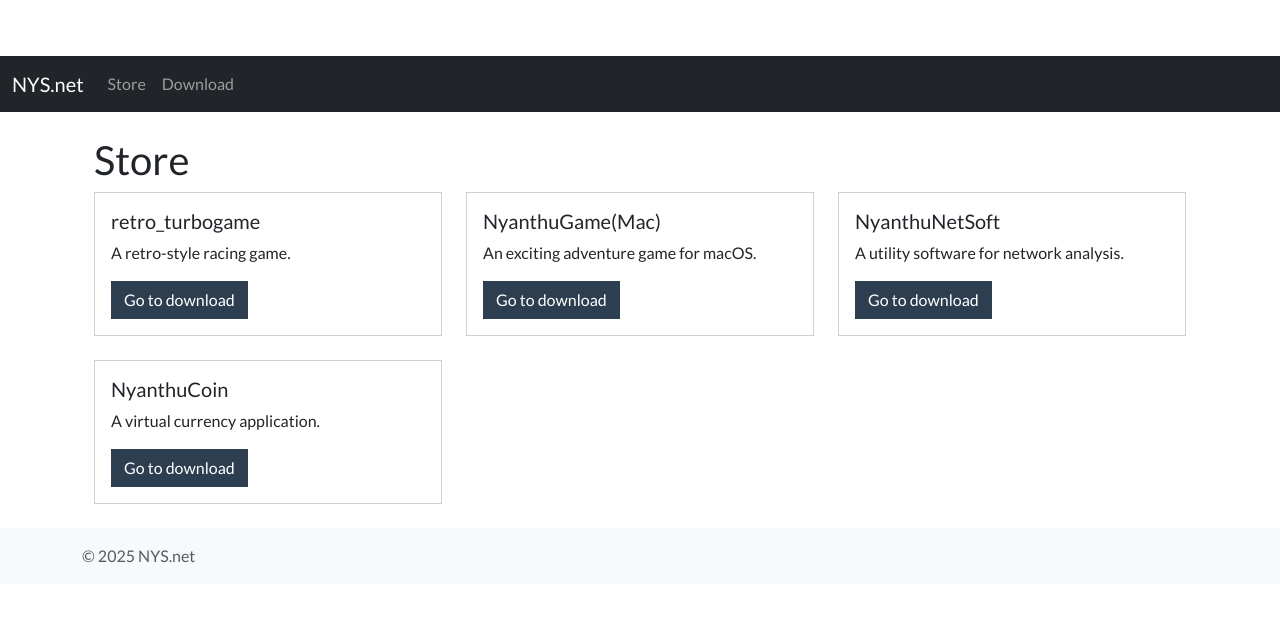
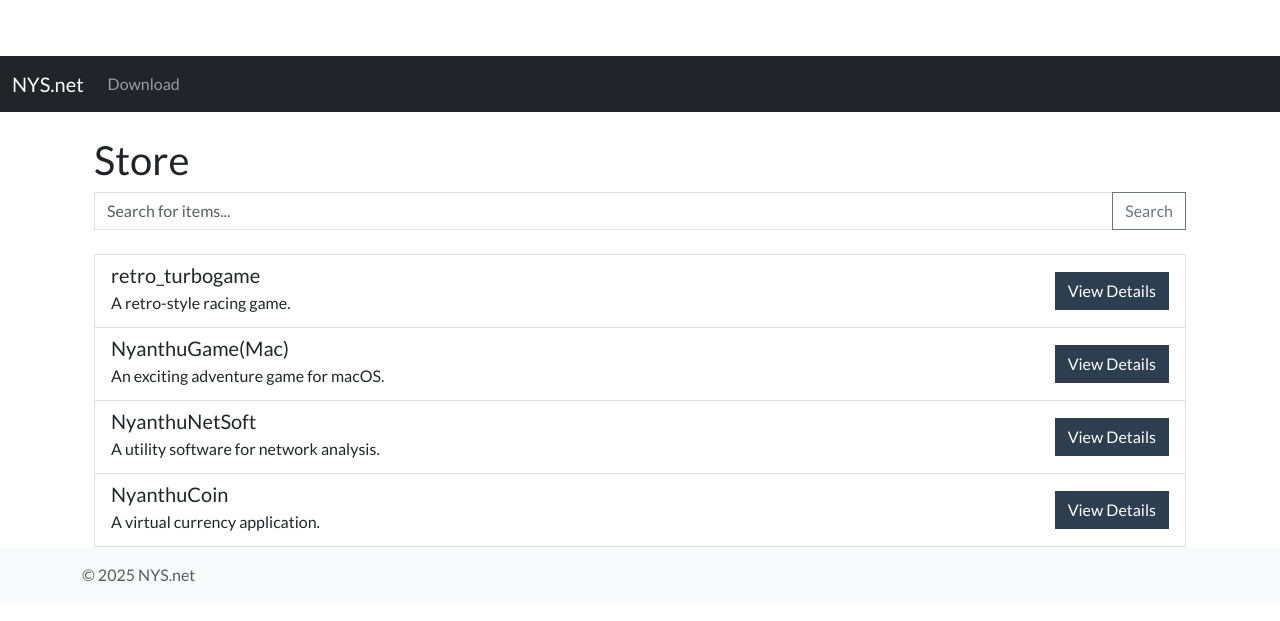
Before and after one commit to nyanthu-okabe/nys.net, a Flask app: page /store in a window 1280 px wide. Shown: the top 621 px of the page. Run offline with Flask 3, Linux system fonts and the light colour scheme.

Commit message:
up to date

```diff
--- a/main.py
+++ b/main.py
@@ -1,4 +1,4 @@
-from flask import Flask, render_template, abort, redirect
+from flask import Flask, render_template, abort, redirect, request
 
 app = Flask(__name__)
 
@@ -18,9 +18,7 @@ for i, item in enumerate(items):
 def index():
     return render_template("index.html")
 
-@app.route("/dl")
-def dl_list():
-    return render_template("dl.html", cards=items)
+
 
 @app.route("/dl/<item_code>")
 def dl_item(item_code):
@@ -34,7 +32,16 @@ def dl_item(item_code):
 # store ページでカード一覧表示
 @app.route("/store")
 def store():
-    return render_template("store.html", cards=items)
+    search_query = request.args.get('q', '')
+    if search_query:
+        filtered_cards = [
+            card for card in items
+            if search_query.lower() in card['title'].lower() or
+               search_query.lower() in card['description'].lower()
+        ]
+    else:
+        filtered_cards = items
+    return render_template("store.html", cards=filtered_cards, search_query=search_query)
 
 # install で items に紐付けた GitHub URL にリダイレクト
 @app.route("/install/<item_code>")
--- a/templates/base.html
+++ b/templates/base.html
@@ -20,10 +20,7 @@
         <div class="collapse navbar-collapse" id="navbarNav">
           <ul class="navbar-nav">
             <li class="nav-item">
-              <a class="nav-link" href="/store">Store</a>
-            </li>
-            <li class="nav-item">
-              <a class="nav-link" href="/dl">Download</a>
+              <a class="nav-link" href="/store">Download</a>
             </li>
           </ul>
         </div>
--- a/templates/dl_item.html
+++ b/templates/dl_item.html
@@ -8,6 +8,6 @@
     <p class="lead">{{ item_info.description }}</p>
     <hr>
     <p>You are about to download "{{ item_info.title }}".</p>
-    <a href="/install/{{ item_info.url }}" class="btn btn-primary">Download</a>
+    <a href="/install/{{ item_info.url }}" class="btn btn-primary">Install</a>
   </div>
 {% endblock %}
--- a/templates/store.html
+++ b/templates/store.html
@@ -5,16 +5,21 @@
 {% block content %}
   <div class="container">
     <h1>Store</h1>
-    <div class="row">
+
+    <form action="/store" method="get" class="mb-4">
+      <div class="input-group">
+        <input type="text" name="q" class="form-control" placeholder="Search for items..." value="{{ search_query }}">
+        <button class="btn btn-outline-secondary" type="submit">Search</button>
+      </div>
+    </form>
+    <div class="list-group">
       {% for card in cards %}
-        <div class="col-md-4">
-          <div class="card mb-4">
-            <div class="card-body">
-              <h5 class="card-title">{{ card.title }}</h5>
-              <p class="card-text">{{ card.description }}</p>
-              <a href="/install/{{ card.url }}" class="btn btn-primary">Go to download</a>
-            </div>
+        <div class="list-group-item list-group-item-action d-flex justify-content-between align-items-center">
+          <div>
+            <h5 class="mb-1">{{ card.title }}</h5>
+            <p class="mb-1">{{ card.description }}</p>
           </div>
+          <a href="/dl/{{ card.url }}" class="btn btn-primary">View Details</a>
         </div>
       {% endfor %}
     </div>
```
Also changed, not shown: templates/dl.html (deleted, +0 -16 lines).
